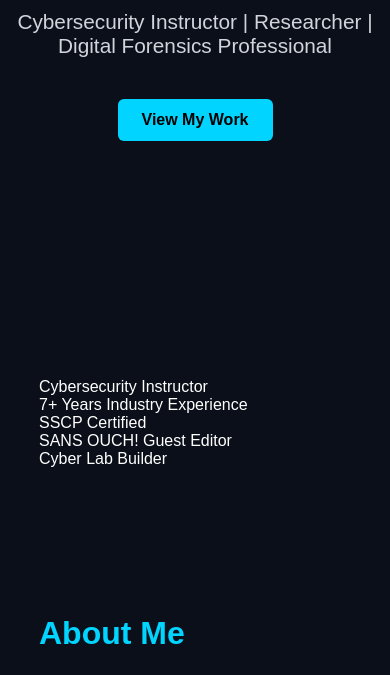
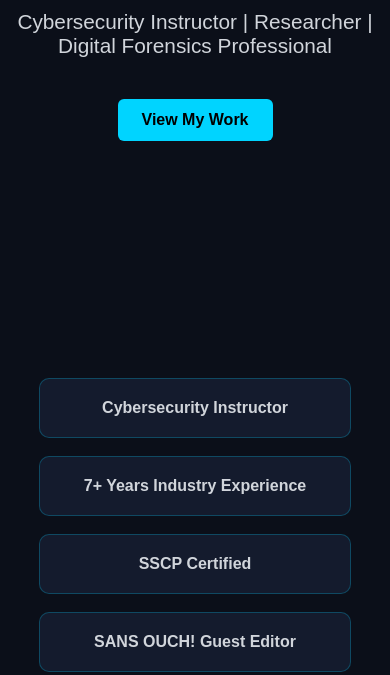
Before and after one commit to tarunpreetham/tarunpreetham.github.io, a plain HTML site: page index.html in a window 390 px wide. Shown: the part 395-1070 px from the top of the page. Drawn offline with Linux system fonts and the light colour scheme.

Commit message:
Add highlight grid styles for responsive layout

```diff
--- a/style.css
+++ b/style.css
@@ -132,4 +132,25 @@ section p {
     .nav-links {
         margin-top: 10px;
     }
+
+    .highlight-grid {
+    display: grid;
+    grid-template-columns: repeat(3, 1fr);
+    gap: 18px;
 }
+
+.highlight {
+    background: #141b2d;
+    border: 1px solid rgba(0, 212, 255, 0.25);
+    padding: 20px;
+    text-align: center;
+    border-radius: 10px;
+    color: #d1d5db;
+    font-weight: bold;
+}
+
+@media (max-width: 768px) {
+    .highlight-grid {
+        grid-template-columns: 1fr;
+    }
+}
```
